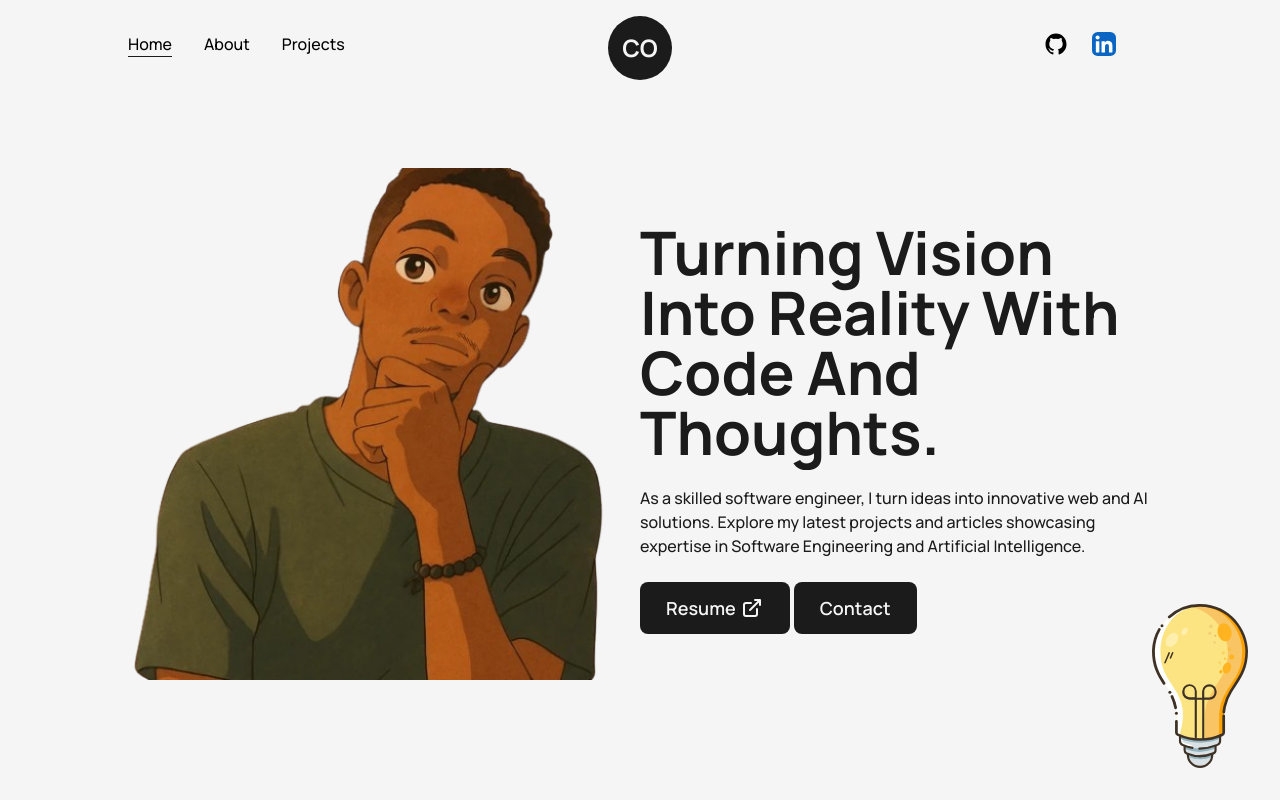
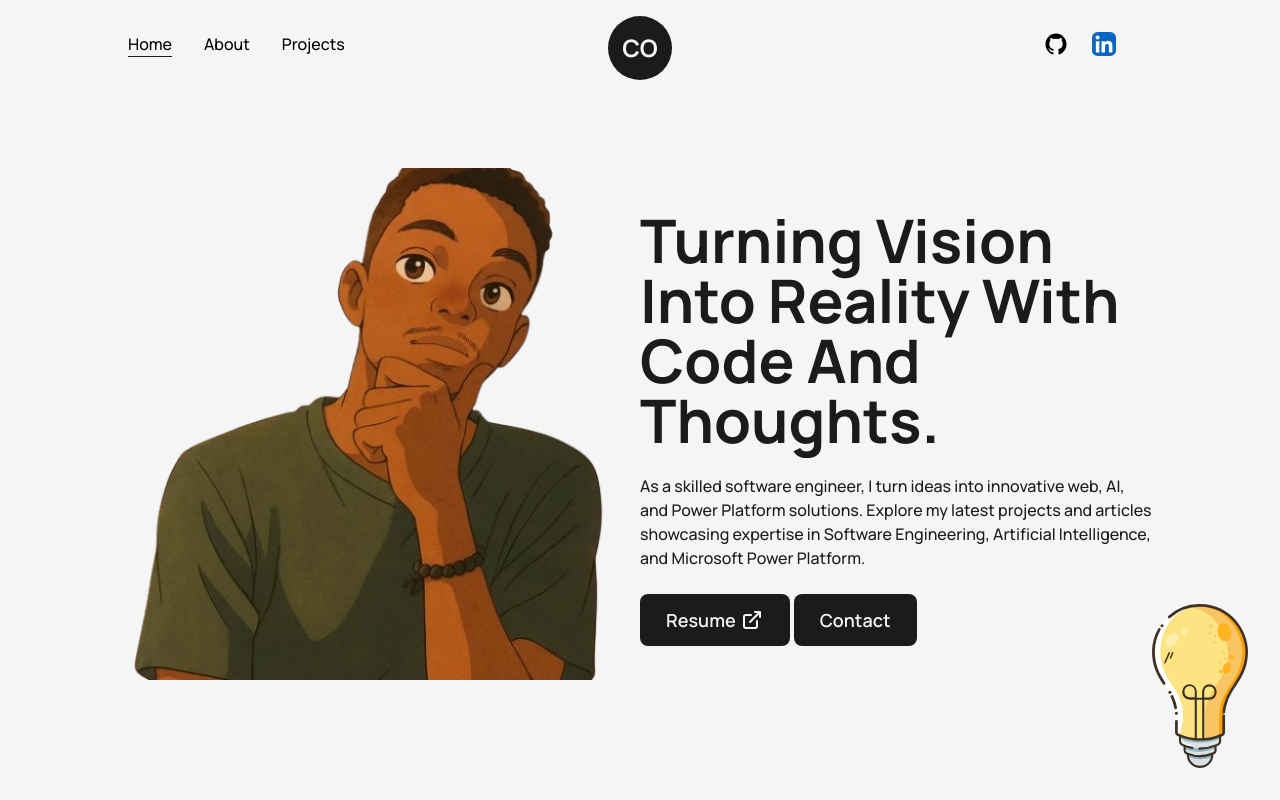
Before and after one commit to christopher827/Portfolio, a React (Create React App) app: page / in a window 1280 px wide. Shown: the top 800 px of the page. Built offline with nearby package versions, Linux system fonts and the light colour scheme.

Commit message:
Update Home.js

```diff
--- a/src/pages/Home.js
+++ b/src/pages/Home.js
@@ -25,7 +25,7 @@ function Home() {
 
 <div className='w-1/2 flex flex-col items-center self-center lg:w-full lg:text-center '>
 <AnimatedText text="Turning Vision Into Reality With Code And Thoughts." className='!text-6xl !text-left xl:!text-5xl lg:!text-center lg:!text-6xl md:!text-5xl sm:!text-3xl '/>
-<p className='my-4 text-base font-medium md:text-sm sm:text-xs '>As a skilled software engineer, I turn ideas into innovative web and AI solutions. Explore my latest projects and articles showcasing expertise in Software Engineering and Artificial Intelligence.</p>
+<p className='my-4 text-base font-medium md:text-sm sm:text-xs '>As a skilled software engineer, I turn ideas into innovative web, AI, and Power Platform solutions. Explore my latest projects and articles showcasing expertise in Software Engineering, Artificial Intelligence, and Microsoft Power Platform.</p>
 
 <div className='flex items-center self-start mt-2 lg:self-center'>
   <a href={Resume} target={"_blank"} rel="noopener noreferrer" download={true}><button className='flex items-center bg-dark text-light p-2.5 px-6 rounded-lg text-lg font-semibold hover:bg-light hover:text-dark border-2 border-solid border-transparent hover:border-dark dark:bg-light dark:text-dark hover:dark:bg-dark hover:dark:text-light hover:dark:border-light md:p-2 md:px-4 md:text-base '>Resume <LinkArrow className={"w-6 ml-1"}/></button></a>
```
